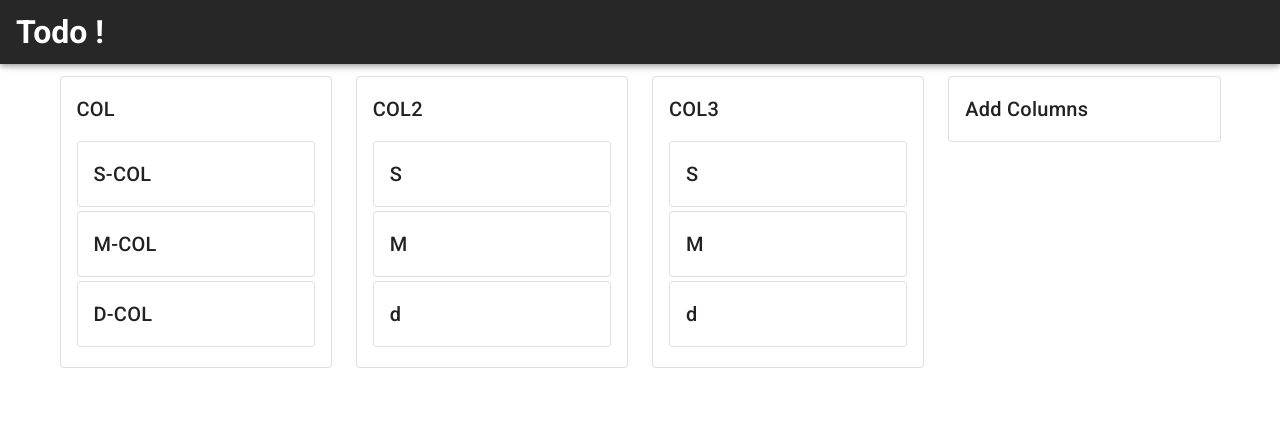
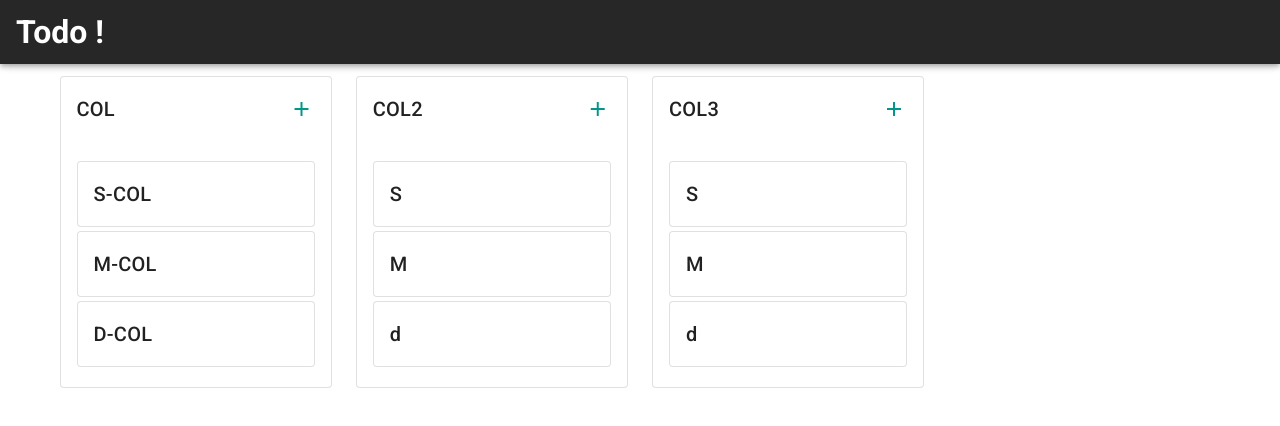
Before and after one commit to swarup260/todo-tracker-frontend, a Vue app: page /dragtodo in a window 1280 px wide. Shown: the top 426 px of the page. Built offline with nearby package versions, Linux system fonts and the light colour scheme.

Commit message:
temp changes

```diff
--- /dev/null
+++ b/src/components/Ticketing/AddNote.vue
@@ -0,0 +1,35 @@
+<template>
+  <v-container>
+    <v-form ref="signUpForm" @submit.prevent="submitHandler(id)">
+      <v-text-field outlined v-model="noteName"></v-text-field>
+      <v-btn-toggle>
+        <v-btn type="submit" large color="success">Add</v-btn>
+        <v-btn large @click="cancel">Cancel</v-btn>
+      </v-btn-toggle>
+    </v-form>
+  </v-container>
+</template>
+
+<script>
+export default {
+  props: {
+    id: Number,
+  },
+  data() {
+    return {
+      noteName: "",
+    };
+  },
+  methods: {
+    submitHandler(id) {
+      this.$emit("ticketName", { id: id, name: this.noteName });
+    },
+    cancel() {
+      this.$emit("hidden", "true");
+    },
+  },
+};
+</script>
+
+<style>
+</style>
--- a/src/store/index.js
+++ b/src/store/index.js
@@ -2,6 +2,7 @@ import Vue from "vue";
 import Vuex from "vuex";
 import auth from "./auth";
 import todo from "./todo";
+import projects from "./projects"
 Vue.use(Vuex);
 
 const defaultState = {
@@ -23,10 +24,12 @@ export default new Vuex.Store({
       commit("RESET_STATE");
       dispatch("auth/resetAuthState",null , {root : true});
       dispatch("todo/resetTodoState",null,{root : true});
+      dispatch("projects/resetProjects",null,{root : true});
     },
   },
   modules: {
     auth,
     todo,
+    projects
   },
 });
--- /dev/null
+++ b/src/store/projects.js
@@ -0,0 +1,96 @@
+// import axios from "axios";
+// import {
+//     endpoints
+// } from "../api/urls";
+
+import {
+    getData,
+    storeData
+} from "../utils/localStorage";
+
+const defaultState = {
+    columns: [{
+            _id: 1,
+            name: "COL",
+            rows: [{
+                    id: 1,
+                    name: "S-COL",
+                },
+                {
+                    id: 2,
+                    name: "M-COL",
+                },
+                {
+                    id: 3,
+                    name: "D-COL",
+                },
+            ],
+        },
+        {
+            _id: 2,
+            name: "COL2",
+            rows: [{
+                    id: 1,
+                    name: "S",
+                },
+                {
+                    id: 2,
+                    name: "M",
+                },
+                {
+                    id: 3,
+                    name: "d",
+                },
+            ],
+        },
+        {
+            _id: 3,
+            name: "COL3",
+            rows: [{
+                    id: 1,
+                    name: "S",
+                },
+                {
+                    id: 2,
+                    name: "M",
+                },
+                {
+                    id: 3,
+                    name: "d",
+                },
+            ],
+        },
+    ]
+};
+
+export default {
+    namespaced: true,
+    state: defaultState,
+    mutations: {
+        SET_COLUMNS(state, columns) {
+            state.columns = columns;
+            storeData("columns", state.columns);
+        },
+        RESET_STATE(state) {
+            state.columns = [];
+        },
+    },
+    getters: {
+        getColumns(state) {
+            if (getData("columns")) {
+                state.columns = getData("columns");
+            }
+            return state.columns;
+        },
+    },
+    actions: {
+        fetchColumn() {
+            console.log("Fetching.......")
+        },
+        resetProjects({
+            commit
+        }) {
+            commit("RESET_STATE")
+        }
+    },
+};
--- a/src/views/TodoDrag.vue
+++ b/src/views/TodoDrag.vue
@@ -8,7 +8,7 @@
       style="display: none"
     >
       <h2 class="ma-5">This project doesn’t have any columns or cards.</h2>
-      <v-btn color="success right" @click="addColumns">Add Columns</v-btn>
+      <v-btn color="success right" @click="addNewProject">Add Columns</v-btn>
     </v-col>
     <draggable
       :list="columns"
@@ -20,9 +20,24 @@
         <v-card outlined>
           <v-card-title>
             {{ column.name }}
-            <!-- <v-text-field outlined v-model="column.name"> </v-text-field>
-            <v-btn>TEXT</v-btn> -->
+            <v-btn
+              class="ma-2 position-button"
+              tile
+              large
+              color="teal"
+              icon
+              @click="isHidden = !isHidden"
+            >
+              <span class="material-icons"> add </span>
+            </v-btn>
           </v-card-title>
+          <v-card-subtitle class="mt-1">
+            <AddNote
+              :class="{ hidden: isHidden }"
+              :id="column._id"
+              @cancel="addNewRow"
+            />
+          </v-card-subtitle>
           <v-card-text>
             <draggable :list="column.rows" group="b">
               <v-row no-gutters v-for="row in column.rows" :key="row.id">
@@ -36,96 +51,72 @@
           </v-card-text>
         </v-card>
       </v-col>
-      <div class="col col-3" slot="footer" role="group">
+      <!-- <div class="col col-3" slot="footer" role="group">
         <v-card outlined>
           <v-card-title> Add Columns </v-card-title>
         </v-card>
-      </div>
+      </div> -->
     </draggable>
   </v-container>
-  <!-- <v-container>
-    <v-row class="mb-6" justify="center" align="center" no-gutters>
-      <v-col cols="12" sm="4">
-
-        <v-btn small color="primary right">Add Columns</v-btn>
-      </v-col>
-    </v-row>
-    <div></div>
-    <v-row class="mb-6" no-gutters></v-row>
-  </v-container> -->
 </template>
 
 <script>
 import draggable from "vuedraggable";
+import { mapGetters, mapMutations, mapActions } from "vuex";
+import AddNote from "@/components/Ticketing/AddNote";
 export default {
   components: {
     draggable,
+    AddNote,
   },
   data() {
     return {
-      columns: [
-        {
-          _id: 1,
-          name: "COL",
-          rows: [
-            {
-              id: 1,
-              name: "S-COL",
-            },
-            {
-              id: 2,
-              name: "M-COL",
-            },
-            {
-              id: 3,
-              name: "D-COL",
-            },
-          ],
-        },
-        {
-          _id: 2,
-          name: "COL2",
-          rows: [
-            {
-              id: 1,
-              name: "S",
-            },
-            {
-              id: 2,
-              name: "M",
-            },
-            {
-              id: 3,
-              name: "d",
-            },
-          ],
-        },
-        {
-          _id: 1,
-          name: "COL3",
-          rows: [
-            {
-              id: 1,
-              name: "S",
-            },
-            {
-              id: 2,
-              name: "M",
-            },
-            {
-              id: 3,
-              name: "d",
-            },
-          ],
-        },
-      ],
+      isHidden: true,
+      newRowName: "",
     };
   },
+  computed: {
+    columns: {
+      get() {
+        return this.getColumns();
+      },
+      set(value) {
+        this.SET_COLUMNS(value);
+      },
+    },
+  },
   methods: {
-    addColumns() {
+    ...mapGetters({
+      getColumns: "projects/getColumns",
+    }),
+    ...mapActions({
+      fetchColumn: "projects/fetchColumn",
+    }),
+    ...mapMutations(["SET_COLUMNS"]),
+    addNewProject() {
       this.$refs.startProject.style.display = "none";
-      this.$refs.starterProject.style.display = "flex";
+      this.$refs.starterProject.$el.style.display = "flex";
     },
+    addTicket() {},
+    addNewRow(data) {
+      if (!data.name) {
+        return false;
+      }
+      this.columns.forEach((element) => {
+        if (element._id == data.id) {
+          element.rows.push({
+            id: Math.floor(Math.random(1, 100)),
+            name: data.name,
+          });
+        }
+      });
+    },
+    closeForm(data) {
+      return true;
+    },
+  },
+  created() {
+    this.fetchColumn();
   },
 };
 </script>
@@ -136,4 +127,11 @@ export default {
   white-space: nowrap;
   flex-wrap: nowrap;
 }
+.position-button {
+  position: absolute;
+  right: 0;
+}
+.hidden {
+  display: none;
+}
 </style>
```
